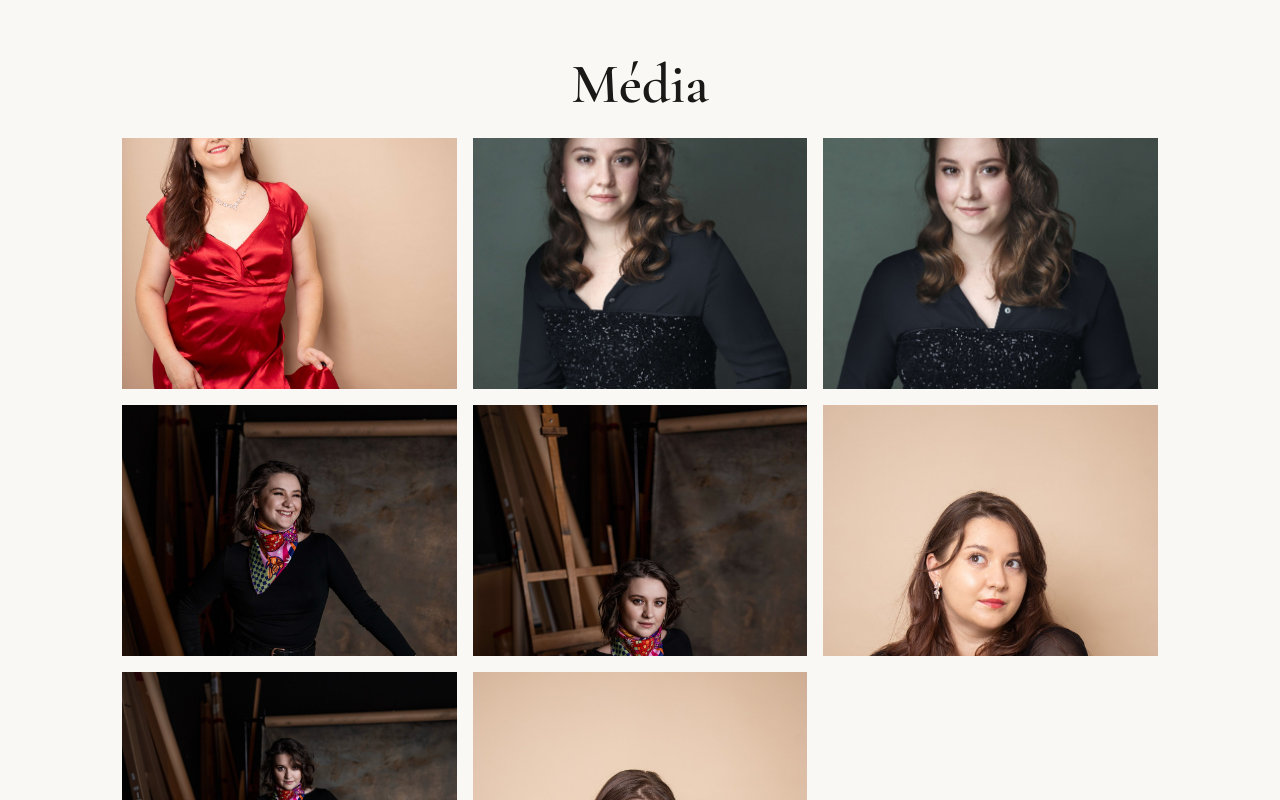
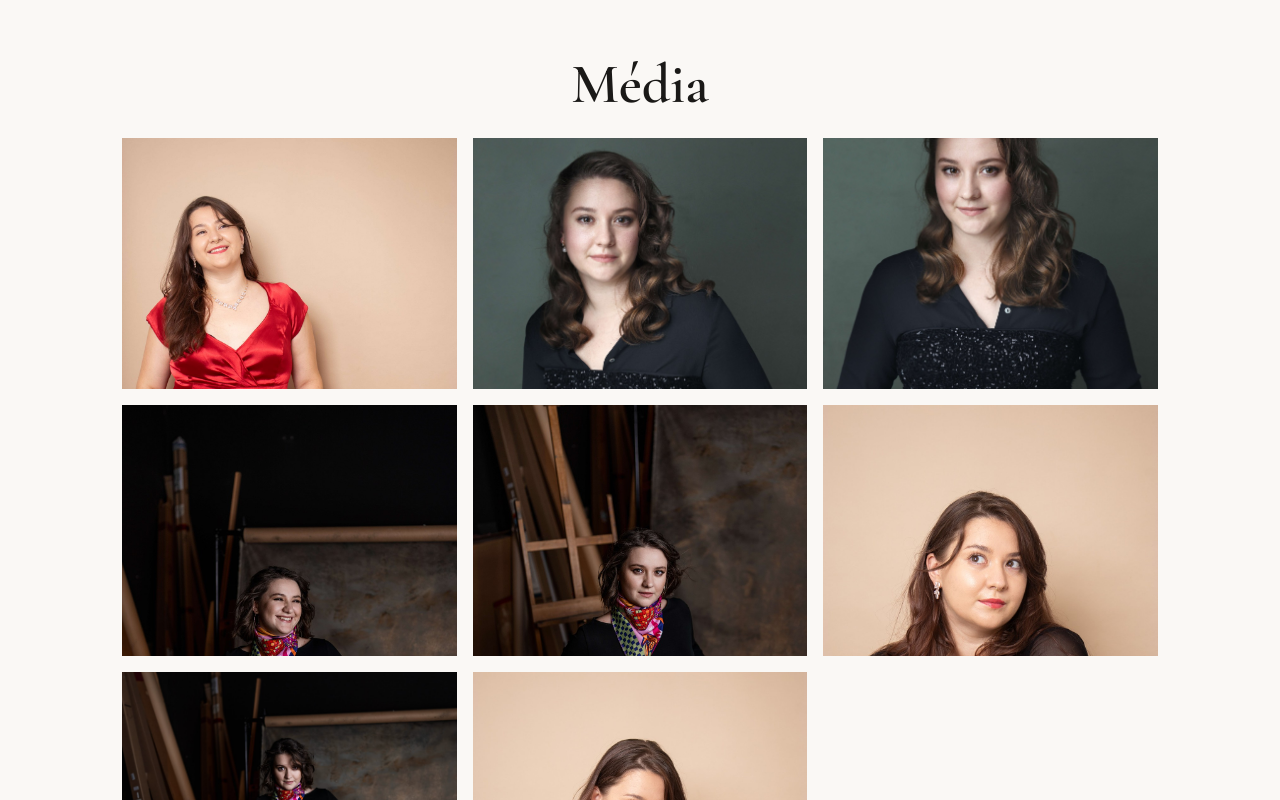
Before and after one commit to elekpetra99/elekpetra, a Next.js app: page / in a window 1280 px wide. Shown: the part 2320-3120 px from the top of the page. Built offline with nearby package versions, Linux system fonts and the light colour scheme.

Commit message:
feat: per-slot gallery crop focus (10/8/50/20% per user spec)
- 01:10% 02:8% 03:center 04:8% 05:20% 06:8% 07:50% 08:20%
- old bottom-4 focus-top class replaced by focusMap in Media.tsx

```diff
--- a/src/app/globals.css
+++ b/src/app/globals.css
@@ -605,10 +605,11 @@ p {
   -webkit-touch-callout: none;
 }
 
-/* Bottom 4 gallery images: focus near top edge (faces often near top) */
-.gallery-photo-focus-top {
-  object-position: center 8%;
-}
+/* Per-slot crop focus (user-specified) */
+.gallery-photo-f8 { object-position: center 8%; }
+.gallery-photo-f10 { object-position: center 10%; }
+.gallery-photo-f20 { object-position: center 20%; }
+.gallery-photo-f50 { object-position: center 50%; }
 
 .gallery-overlay {
   position: absolute;
--- a/src/components/Media.tsx
+++ b/src/components/Media.tsx
@@ -18,6 +18,20 @@ const galleryImages: GalleryImage[] = [
   { src: "/gallery-08.jpg?v=2", caption: null }, // new photo — caption pending
 ];
 
+// Per-slot crop focus (user-specified, desktop 3-col grid positions)
+// 3-col layout: col1 = 01,04,07 / col2 = 02,05,08 / col3 = 03,06
+const focusMap: (string | null)[] = [
+  "gallery-photo-f10", // 01 — 10%
+  "gallery-photo-f8", // 02 — 8%
+  null, // 03 — center (default)
+  "gallery-photo-f8", // 04 — 8%
+  "gallery-photo-f20", // 05 — 20%
+  "gallery-photo-f8", // 06 — 8% (unchanged)
+  "gallery-photo-f50", // 07 — center 50%
+  "gallery-photo-f20", // 08 — 20%
+];
+
+// Per-slot crop focus (see focusMap above)
 export function Media() {
   const { t } = useLanguage();
 
@@ -33,7 +47,7 @@ export function Media() {
               <img
                 src={img.src}
                 alt={img.caption ? `Elek Petra — ${img.caption}` : "Elek Petra — Gallery"}
-                className={`gallery-photo${i >= galleryImages.length - 4 ? " gallery-photo-focus-top" : ""}`}
+                className={`gallery-photo${focusMap[i] ? ` ${focusMap[i]}` : ""}`}
                 draggable={false}
                 onContextMenu={(e) => e.preventDefault()}
               />
```
